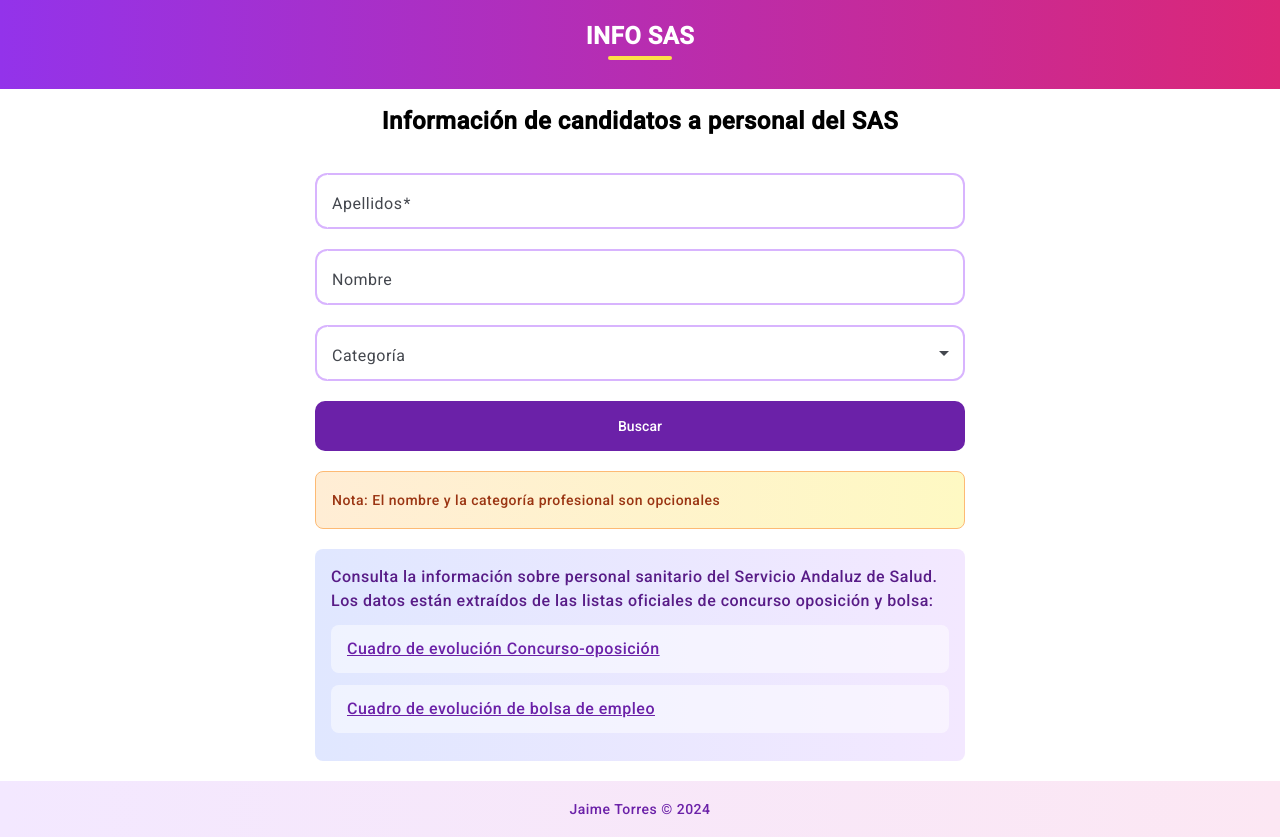
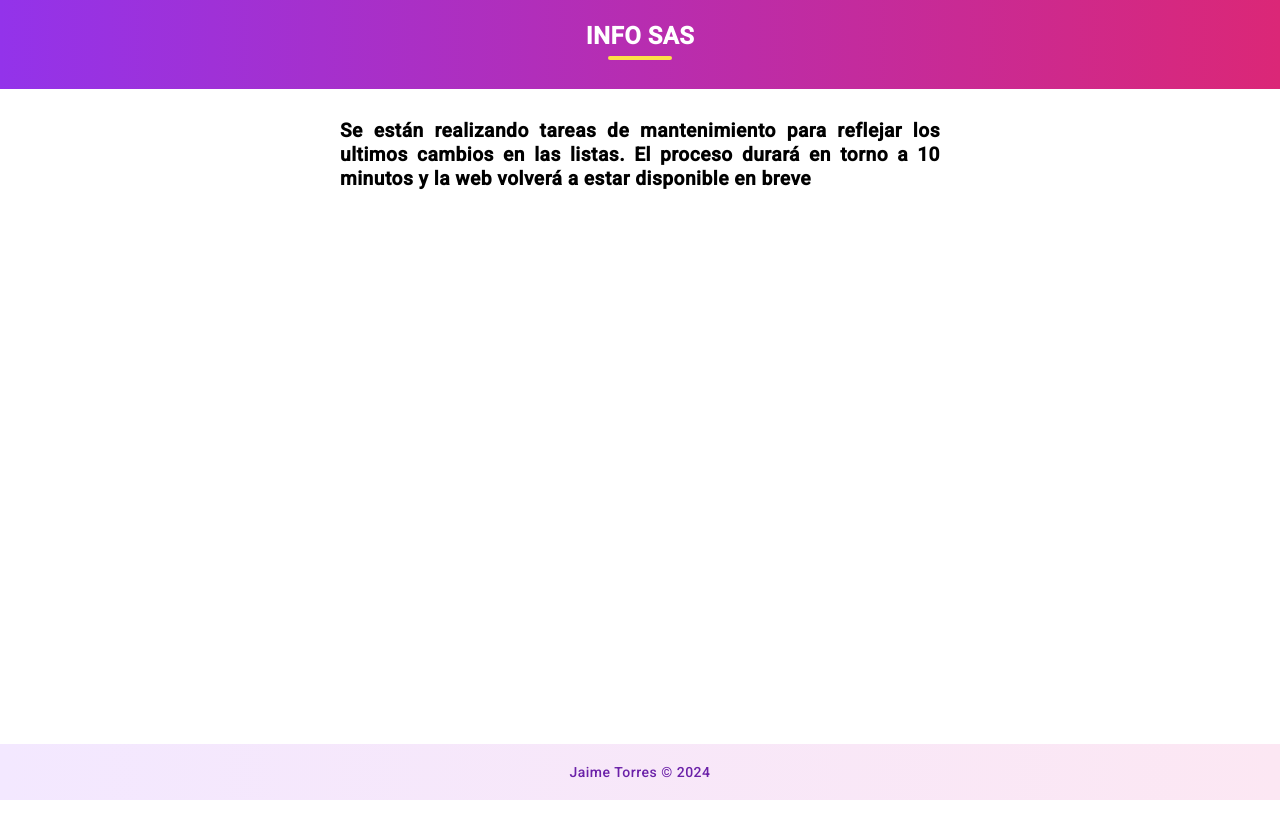
Before and after one commit to torresj/infosas-frontend, an Angular app: page / in a window 1280 px wide. After the commit the page ends 800 px from the top, so only its background shows below. Built offline with nearby package versions, Linux system fonts and the light colour scheme.

Commit message:
Maintenance added

```diff
--- a/src/app/app.routes.ts
+++ b/src/app/app.routes.ts
@@ -1,8 +1,8 @@
 import { Routes } from '@angular/router';
 import {HomeComponent} from './components/home/home.component';
 import {StaffPageComponent} from './components/staffs/staff-page/staff-page.component';
+import { MaintenanceComponent } from './components/maintenance/maintenance.component';
 
 export const routes: Routes = [
-  { path: '', component: HomeComponent },
-  { path: 'staff/:id', component: StaffPageComponent }
+  { path: '', component: MaintenanceComponent }
 ];
--- a/src/app/components/maintenance/maintenance.component.html
+++ b/src/app/components/maintenance/maintenance.component.html
@@ -1 +1 @@
-<p>Se están realizando tareas de mantenimiento para reflejar la lista definitiva de admitidos en la bolsa de TCAE. El proceso durará en torno a 10 minutos y la web volverá a estar disponible a las 10:45 am</p>
+<p>Se están realizando tareas de mantenimiento para reflejar los ultimos cambios en las listas. El proceso durará en torno a 10 minutos y la web volverá a estar disponible en breve</p>
```
